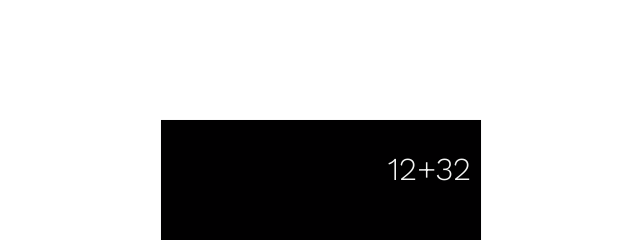
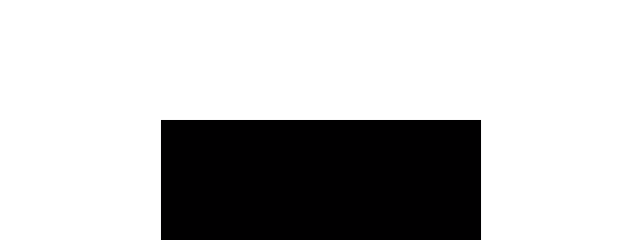
Before and after one commit to sionelt/calculator-app, a React app: page / in a window 1280 px wide. Shown: the top 240 px of the page, without its empty margins (319-959 px from the left). Built offline with nearby package versions, Linux system fonts and the light colour scheme.

Commit message:
fix display all in screen

```diff
--- a/src/components/App.js
+++ b/src/components/App.js
@@ -7,11 +7,12 @@
 class App extends Component {
 	constructor() {
 		super();
-		this.state = { keyEntered: '', displayAnEntry: '', displayAllEntries: '' };
+		this.state = { keyEntered: '', allEntries: [] };
 		this.handleClick = this.handleClick.bind(this);
 	}
 	handleClick(input) {
-		this.setState({ keyEntered: input });
+		this.setState(prevState => ({ keyEntered: input, allEntries: [...prevState.allEntries, input] }));
+		console.log(this.state.allEntries);
 	}
 	render() {
 		const { demo, container } = style;
@@ -24,13 +25,8 @@
 					<link href="https://fonts.googleapis.com/css?family=Work+Sans:200,300" rel="stylesheet" />
 				</Helmet>
 				<div className={container}>
-					<Screen display={this.state.keyEntered} />
-					<Keypad
-						allInputs={INPUTS}
-						allOperators={OPERATORS}
-						onInput={this.handleClick}
-						display={this.state.displayAnEntry}
-					/>
+					<Screen display={this.state.keyEntered} displayAll={this.state.allEntries} />
+					<Keypad allInputs={INPUTS} allOperators={OPERATORS} onInput={this.handleClick} />
 				</div>
 			</div>
 		);
--- a/src/components/Screen.js
+++ b/src/components/Screen.js
@@ -4,19 +4,24 @@
 class Screen extends Component {
 	constructor(props) {
 		super(props);
-		// this.state = { anEntry: this.props.display };
+		this.state = { anEntry: '', allEntries: '' };
 		// this.handleAnEntry = this.handleAnEntry.bind(this);
 	}
 
-	// handleAnEntry() {
-	// 	this.setState({ anEntry: this.props.display });
-	// }
+	componentDidMount() {
+		this.setState(prevState => {
+			return { allEntries: prevState.allEntries + this.props.display };
+		});
+	}
 
 	render() {
 		const { container, displayAll, displayEntry } = style;
+		const a = '';
 		return (
 			<div className={container}>
-				<div className={displayAll}>12+32</div>
+				<div className={displayAll}>
+					{this.props.displayAll}
+				</div>
 				<div className={displayEntry}>
 					{this.props.display}
 				</div>
```
